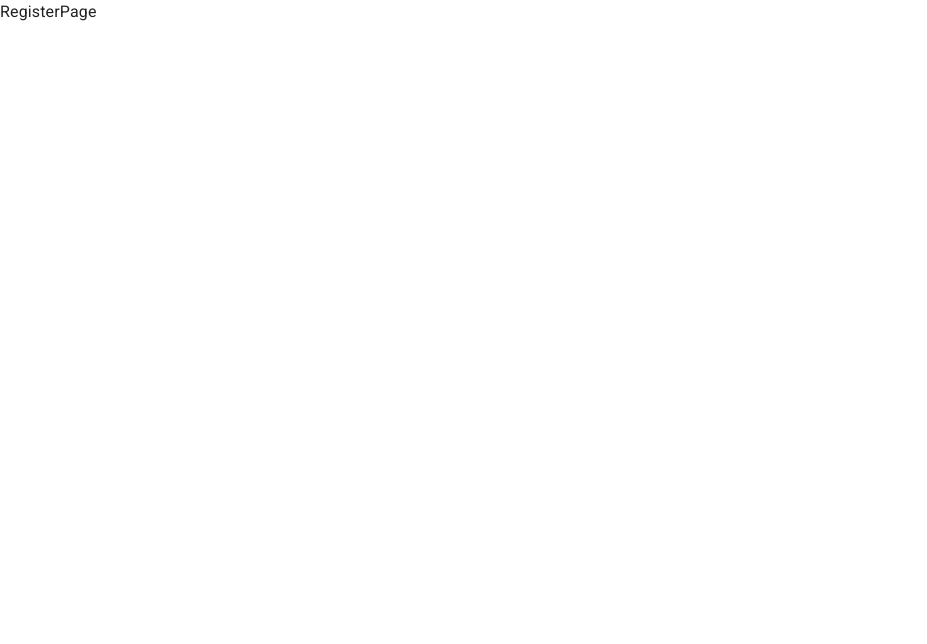
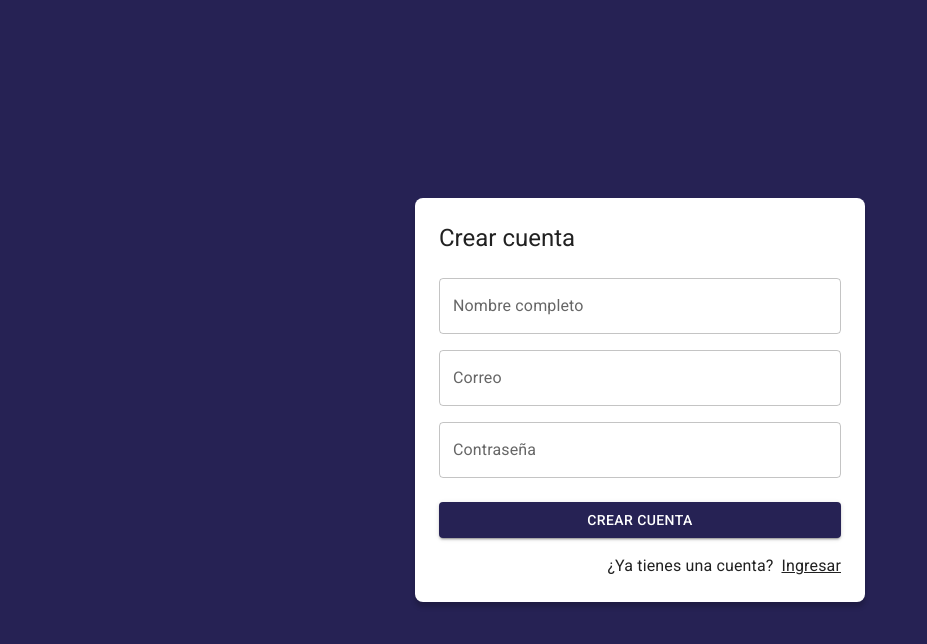
Before and after one commit to AndresHiguitaAMG/Proyecto-JournalApp, a React (Vite) app in the folder client/: page /auth/register in a window 1280 px wide. Shown: the top 644 px of the page, without its empty margins (0-927 px from the left). Built offline with nearby package versions, Linux system fonts and the light colour scheme.

Commit message:
RegisterPage - Layout

```diff
--- a/client/src/auth/pages/RegisterPage.jsx
+++ b/client/src/auth/pages/RegisterPage.jsx
@@ -1,5 +1,56 @@
+import { Link as RouterLink } from 'react-router-dom';
+import { Google } from '@mui/icons-material';
+import { Button, Grid, Link, TextField, Typography } from '@mui/material';
+import { AuthLayout } from '../layout/AuthLayout';
+
 export const RegisterPage = () => {
   return (
-    <div>RegisterPage</div>
+    <AuthLayout title='Crear cuenta'>
+      <form>
+            <Grid container>
+            <Grid item xs={12} sx={{mt: 2}}>
+                <TextField
+                  label="Nombre completo"
+                  type="text"
+                  placeholder="Ingresa tu nombre completo"
+                  fullWidth
+                />
+              </Grid>
+
+              <Grid item xs={12} sx={{mt: 2}}>
+                <TextField
+                  label="Correo"
+                  type="email"
+                  placeholder="example@google.com"
+                  fullWidth
+                />
+              </Grid>
+
+              <Grid item xs={12} sx={{mt: 2}}>
+                <TextField
+                  label="Contraseña"
+                  type="password"
+                  placeholder="Contraseña"
+                  fullWidth
+                />
+              </Grid>
+
+              <Grid container spacing={2} sx={{mb: 2, mt: 1}}>
+                <Grid item xs={12}>
+                  <Button variant="contained" fullWidth>
+                    Crear cuenta
+                  </Button>
+                </Grid>
+              </Grid>
+
+              <Grid container direction="row" justifyContent="end">
+                <Typography sx={{mr: 1}}>¿Ya tienes una cuenta?</Typography>
+                <Link component={RouterLink} color="inherit" to="/auth/login">
+                  Ingresar
+                </Link>
+              </Grid>
+            </Grid>
+          </form>
+    </AuthLayout>
   )
-}
+};
```
